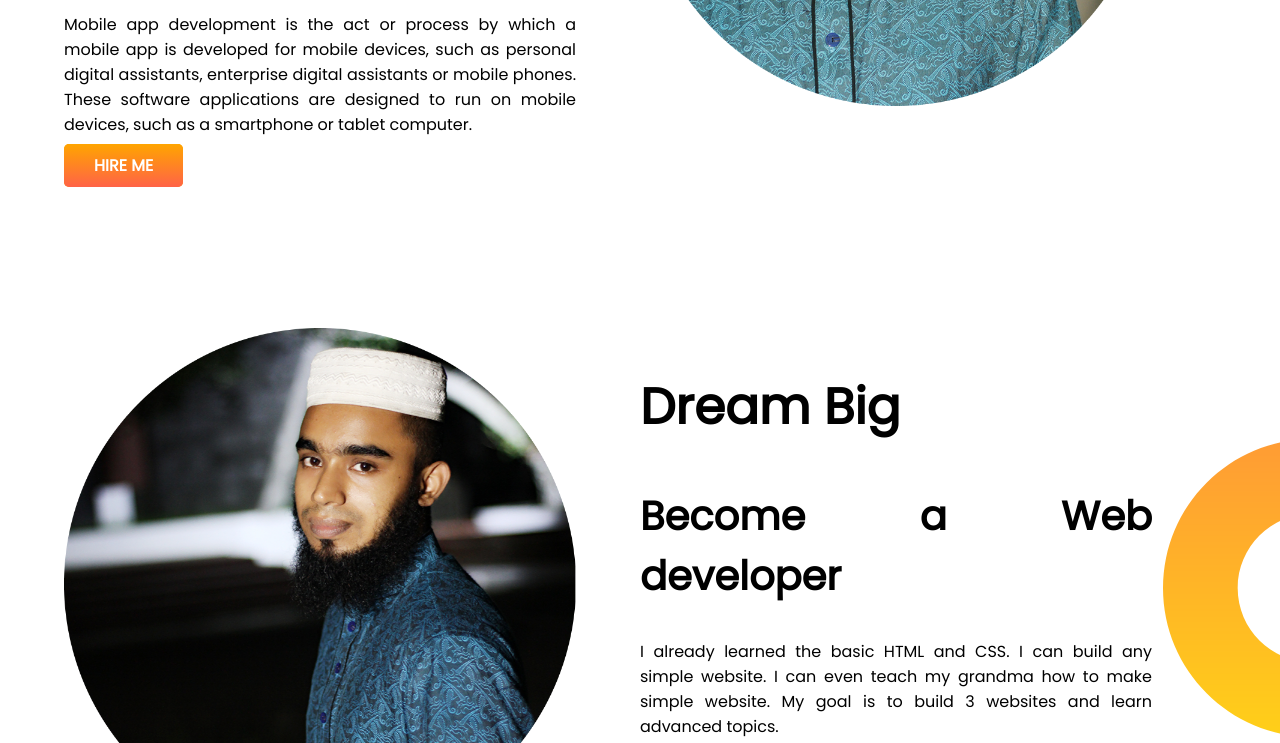
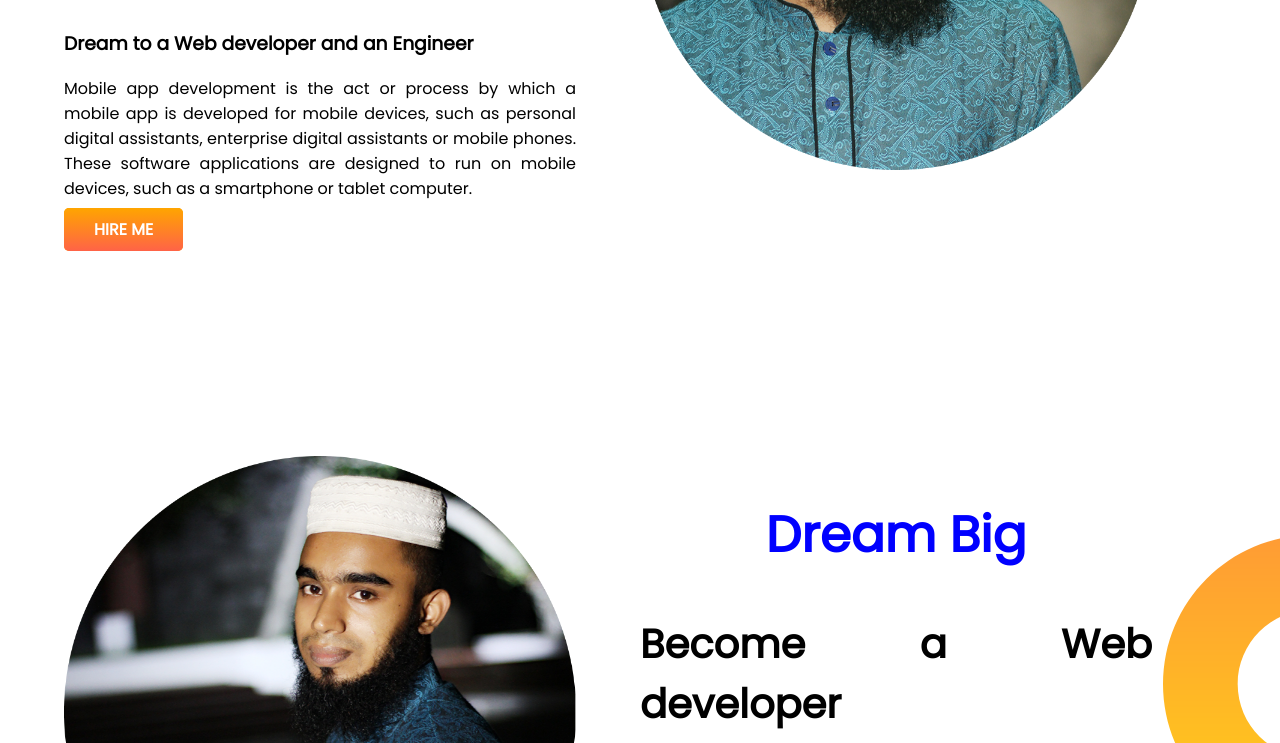
Before and after one commit to faisal727/developer-portfolio, a plain HTML site: page index.html in a window 1280 px wide. Shown: the part 406-1149 px from the top of the page. Drawn offline with Linux system fonts and the light colour scheme.

Commit message:
experience changed

```diff
--- a/style.css
+++ b/style.css
@@ -4,6 +4,8 @@
 }
 h1{
     font-size: 50px;
+    text-align: center;
+    color: blue;
 }
 h2{
     font-size: 40px;
@@ -18,6 +20,7 @@
 .para{
     width: 40%;
     padding-left: 5%;
+    padding-top: 5%;
     text-align: justify;
 
 }
```
